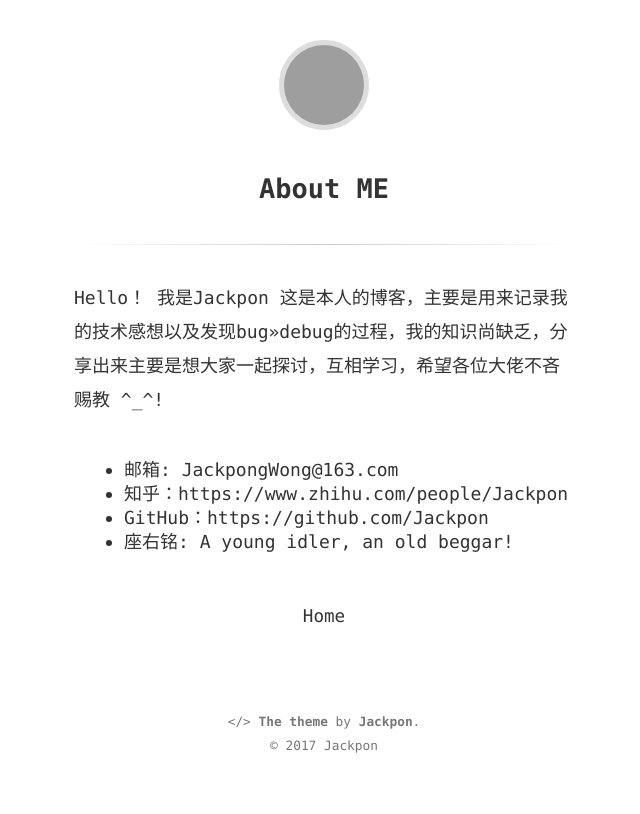
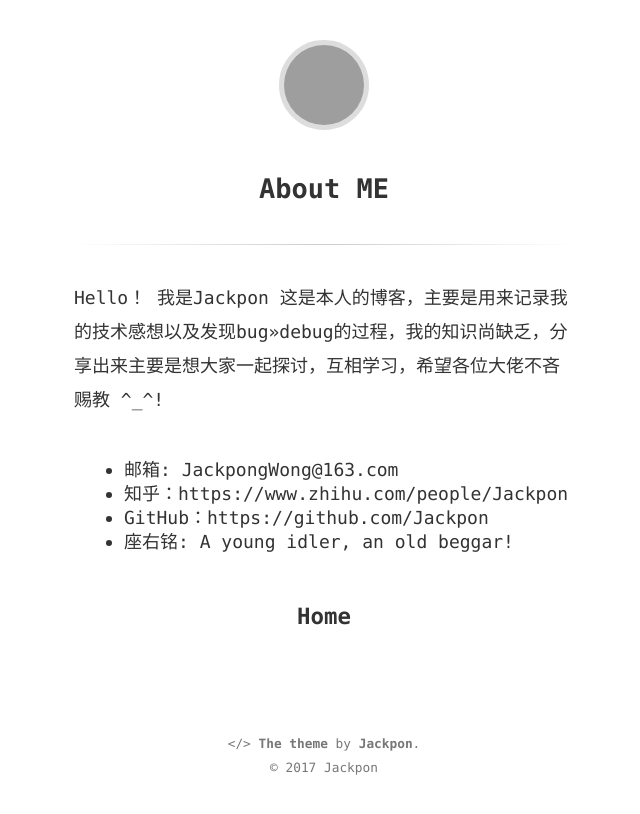
Before and after one commit to davi-xiao/Jackpon.github.io, a Jekyll site: the page built from about.md, in a window 1280 px wide. Shown: the top 814 px of the page, without its empty margins (316-956 px from the left). Built offline with Jekyll 4.4.1, drawn with Linux system fonts in a browser that asks for light colours; grey boxes are pictures that could not be loaded.

Commit message:
My Gitblog

```diff
--- a/_sass/main.scss
+++ b/_sass/main.scss
@@ -278,14 +278,15 @@ article {
     display: inline-block;
     text-decoration: none;
     border-bottom: none;
-    font-size: 1.1rem;
+    font-size: 1.4rem;
+    font-weight: bold;
   }
   span {
     display: inline-block;
   }
 }
 .footer {
-  margin-top: 80px;
+  margin-top: 100px;
   color: #777;
   a {
     border: none;
```
